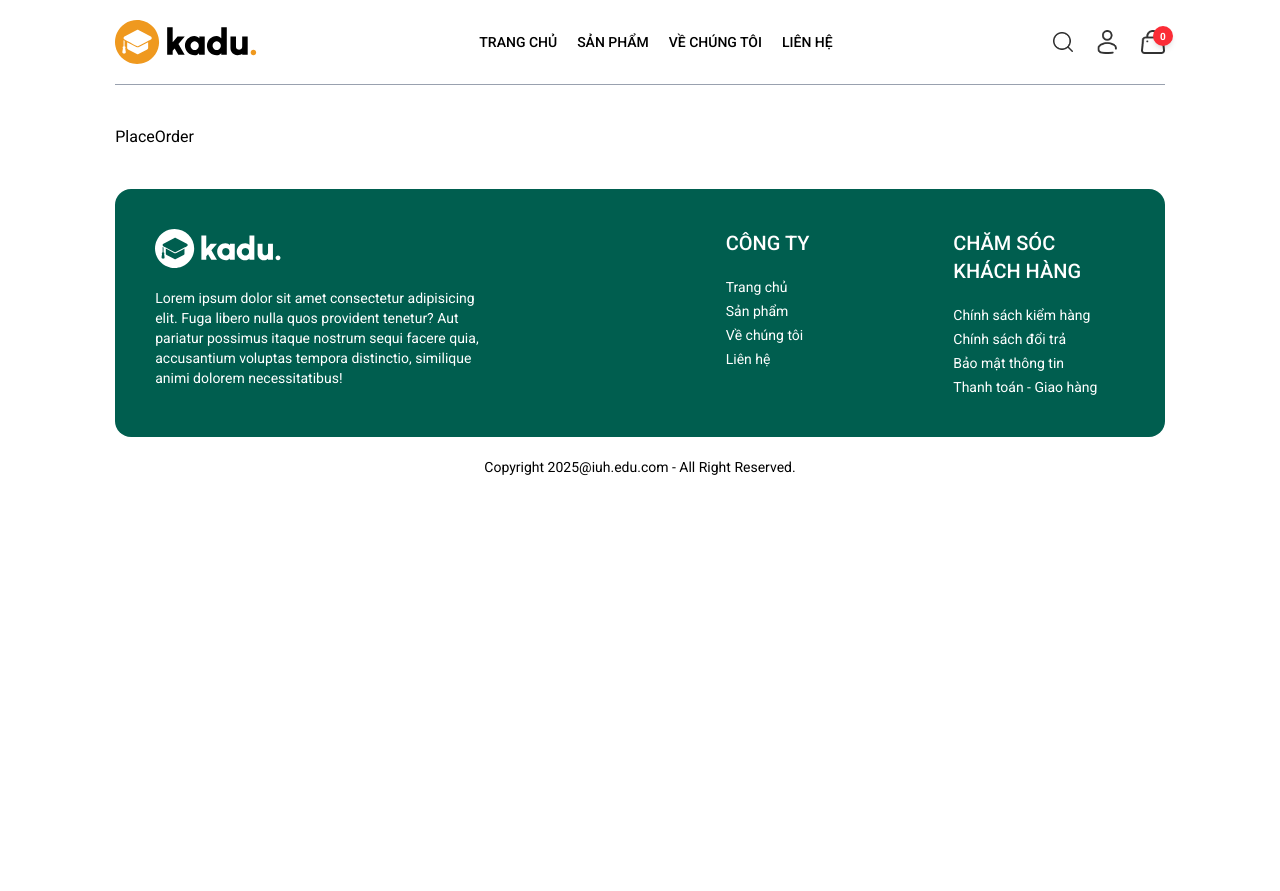
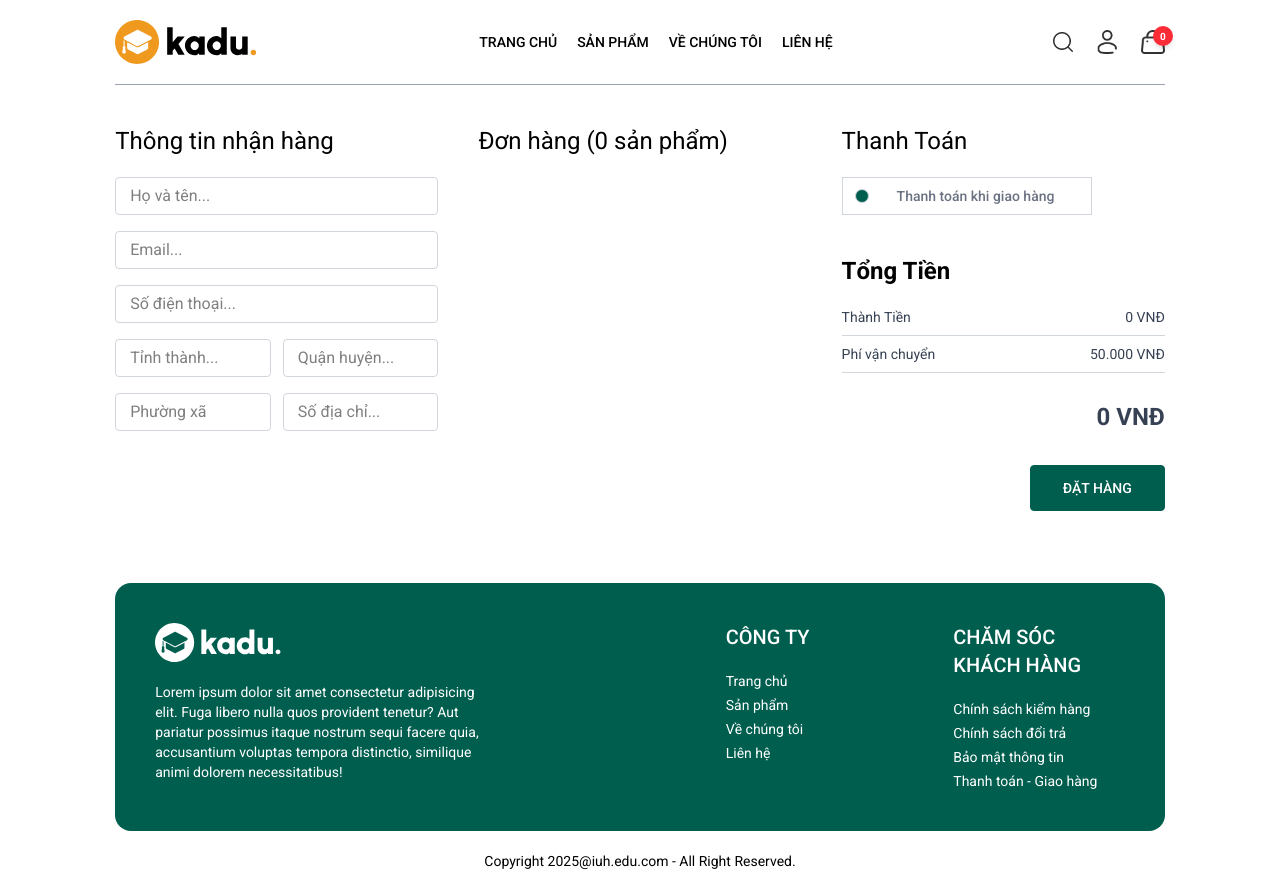
Before and after one commit to phamthanhtrivn/BTN_PTGDUD_Kadu, a React (Vite) app: page /place-order in a window 1280 px wide. Before the commit the page ends 800 px from the top, so only its background shows below. Built offline with nearby package versions, Linux system fonts and the light colour scheme.

Commit message:
place-order layout

```diff
--- a/package.json
+++ b/package.json
@@ -26,6 +26,7 @@
     "@types/react": "^19.0.10",
     "@types/react-dom": "^19.0.4",
     "@vitejs/plugin-react": "^4.3.4",
+    "concurrently": "^9.1.2",
     "eslint": "^9.21.0",
     "eslint-plugin-react-hooks": "^5.1.0",
     "eslint-plugin-react-refresh": "^0.4.19",
--- a/src/components/SidebarMenu.jsx
+++ b/src/components/SidebarMenu.jsx
@@ -8,8 +8,8 @@ const SidebarMenu = () => {
 
   return (
     <div
-      className={`z-100 absolute top-0 right-0 bottom-0 overflow-hidden bg-white transition-all duration-500 ${
-        visibleMenu ? "w-full" : "w-0"
+      className={`z-100 fixed top-0 right-[-10px] bottom-0 overflow-hidden bg-white transition-all duration-500 ${
+        visibleMenu ? "w-screen h-screen" : "w-0"
       }`}
     >
       <div className="flex flex-col">
--- a/src/pages/PlaceOrder.jsx
+++ b/src/pages/PlaceOrder.jsx
@@ -1,8 +1,201 @@
+/* eslint-disable react-hooks/exhaustive-deps */
+import { useContext, useEffect, useState } from "react";
+import { ShopContext } from "../context/ShopContext";
+const PlaceOrder = () => {
+  const {
+    products,
+    currency,
+    cartItems,
+    navigate,
+    formatMoney,
+    delivery_fee,
+    getCartTotalQuantity,
+  } = useContext(ShopContext);
 
-const PlaceOrder = () => {
+  const [cartData, setCartData] = useState([]);
+  const [total, setTotal] = useState(0);
+
+  const cartTotal = () => {
+    let total = 0;
+    if (cartData.length > 0) {
+      total = cartData.reduce((arr, curr) => {
+        return arr + curr.price * curr.quantity;
+      }, 0);
+    }
+    setTotal(total);
+  };
+
+  const renderCart = () => {
+    let carts = [];
+    if (cartItems.length > 0) {
+      cartItems.map((item) => {
+        const product = products.find((product) => product.id === item.id);
+        carts.push({ ...product, quantity: item.quantity });
+        return item;
+      });
+    }
+    setCartData(carts);
+  };
+
+  useEffect(() => {
+    renderCart();
+  }, []);
+
+  useEffect(() => {
+    cartTotal();
+  }, [cartData]);
+
   return (
-    <div>PlaceOrder</div>
-  )
-}
+    <form className="flex flex-col md:flex-row justify-between items-start gap-10">
+      <div className="w-full flex flex-col gap-4 lg:w-1/3">
+        <div className="text-xl sm:text-2xl mb-1">
+          <p>Thông tin nhận hàng</p>
+        </div>
+        <input
+          required
+          className="border border-gray-300 rounded py-1.5 px-3.5 w-full"
+          type="text"
+          placeholder="Họ và tên..."
+          name="lastName"
+        />
+        <input
+          required
+          className="border border-gray-300 rounded py-1.5 px-3.5 w-full"
+          type="email"
+          placeholder="Email..."
+          name="email"
+        />
+        <input
+          required
+          className="border border-gray-300 rounded py-1.5 px-3.5 w-full"
+          type="number"
+          placeholder="Số điện thoại..."
+          name="phone"
+        />
+        <div className="flex gap-3 ">
+          <input
+            required
+            className="border border-gray-300 rounded py-1.5 px-3.5 w-full"
+            type="text"
+            placeholder="Tỉnh thành..."
+            name="city"
+          />
+          <input
+            required
+            className="border border-gray-300 rounded py-1.5 px-3.5 w-full"
+            type="text"
+            placeholder="Quận huyện..."
+            name="district"
+          />
+        </div>
+        <div className="flex gap-3 ">
+          <input
+            required
+            className="border border-gray-300 rounded py-1.5 px-3.5 w-full"
+            type="text"
+            placeholder="Phường xã"
+            name="ward"
+          />
+          <input
+            required
+            className="border border-gray-300 rounded py-1.5 px-3.5 w-full"
+            type="text"
+            placeholder="Số địa chỉ..."
+            name="street"
+          />
+        </div>
+      </div>
 
-export default PlaceOrder
+
+
+      <div className="w-full flex flex-col justify-center gap-5 lg:w-1/3">
+        <div className="text-xl sm:text-2xl">
+          <p>Đơn hàng ({getCartTotalQuantity()} sản phẩm) </p>
+        </div>
+        <div>
+          {cartData.map((item, index) => (
+            <div
+              key={index}
+              className="py-2 border-gray-300 border-t border-b text-gray-700 grid grid-cols-[3fr_1fr] items-center gap-4 text-xs sm:text-sm "
+            >
+              <div
+                onClick={() => navigate(`/product/${item.id}`)}
+                className="flex items-start gap-6 cursor-pointer"
+              >
+                <img className="w-16 sm:w-20" src={item.image} alt="image" />
+                <div>
+                  <p>{item.name}</p>
+                  <p className="mt-3">
+                    {" "}
+                    Số lượng: {formatMoney(item.quantity)}{" "}
+                  </p>
+                </div>
+              </div>
+
+              <p>
+                {formatMoney(item.price * item.quantity)} {currency}{" "}
+              </p>
+            </div>
+          ))}
+        </div>
+      </div>
+
+      <div className="w-full lg:w-1/3">
+        <div>
+          <div className="text-xl sm:text-2xl">
+            <p>Thanh Toán</p>
+          </div>
+          <div className="flex items-center gap-3 border border-gray-300 p-2 px-3 cursor-pointer max-w-[250px] mt-5">
+            <p className="min-w-3.5 h-3.5 border border-gray-300 rounded-full bg-[#005E4F]"></p>
+            <p className="text-gray-500 text-sm font-medium mx-4">
+              Thanh toán khi giao hàng
+            </p>
+          </div>
+        </div>
+        <div>
+          <div>
+            <div className="text-2xl font-bold mt-10">
+              <p>Tổng Tiền</p>
+            </div>
+            <div className="flex flex-col gap-2 mt-5 text-sm text-gray-700">
+              <div className="flex justify-between">
+                <p>Thành Tiền</p>
+                <p>
+                  {formatMoney(total)} {currency}
+                </p>
+              </div>
+              <hr className="text-gray-300" />
+              <div className="flex justify-between">
+                <p>Phí vận chuyển</p>
+                <p>
+                  {formatMoney(delivery_fee)} {currency}
+                </p>
+              </div>
+              <hr className="text-gray-300" />
+              <div className="text-end text-xl sm:text-2xl mt-5">
+                <b>
+                  {total === 0 ? 0 : formatMoney(total + delivery_fee)}{" "}
+                  {currency}
+                </b>
+              </div>
+            </div>
+          </div>
+          <div className="flex justify-end">
+            <div className="w-full sm:w-[250px]">
+              <div className="w-full text-end">
+                <button
+                  onClick={() => navigate("/orders")}
+                  className="font-medium bg-[#005E4F] text-white text-sm my-8 px-8 py-3 cursor-pointer border border-[#005E4F] hover:text-[#005E4F] hover:bg-white transition-all duration-300 rounded"
+                >
+                  ĐẶT HÀNG
+                </button>
+              </div>
+            </div>
+          </div>
+        </div>
+      </div>
+    </form>
+  );
+};
+
+export default PlaceOrder;
--- a/src/pages/ProductDetail.jsx
+++ b/src/pages/ProductDetail.jsx
@@ -11,7 +11,7 @@ const ProductDetail = () => {
     useContext(ShopContext);
   const [product, setProduct] = useState({});
 
-  const [quantity, setQuantity] = useState(0);
+  const [quantity, setQuantity] = useState(1);
 
   const dataProduct = () => {
     products.map((product) => {
```
Also changed, not shown: 1 other file (tests, documents, lock files or other folders).
